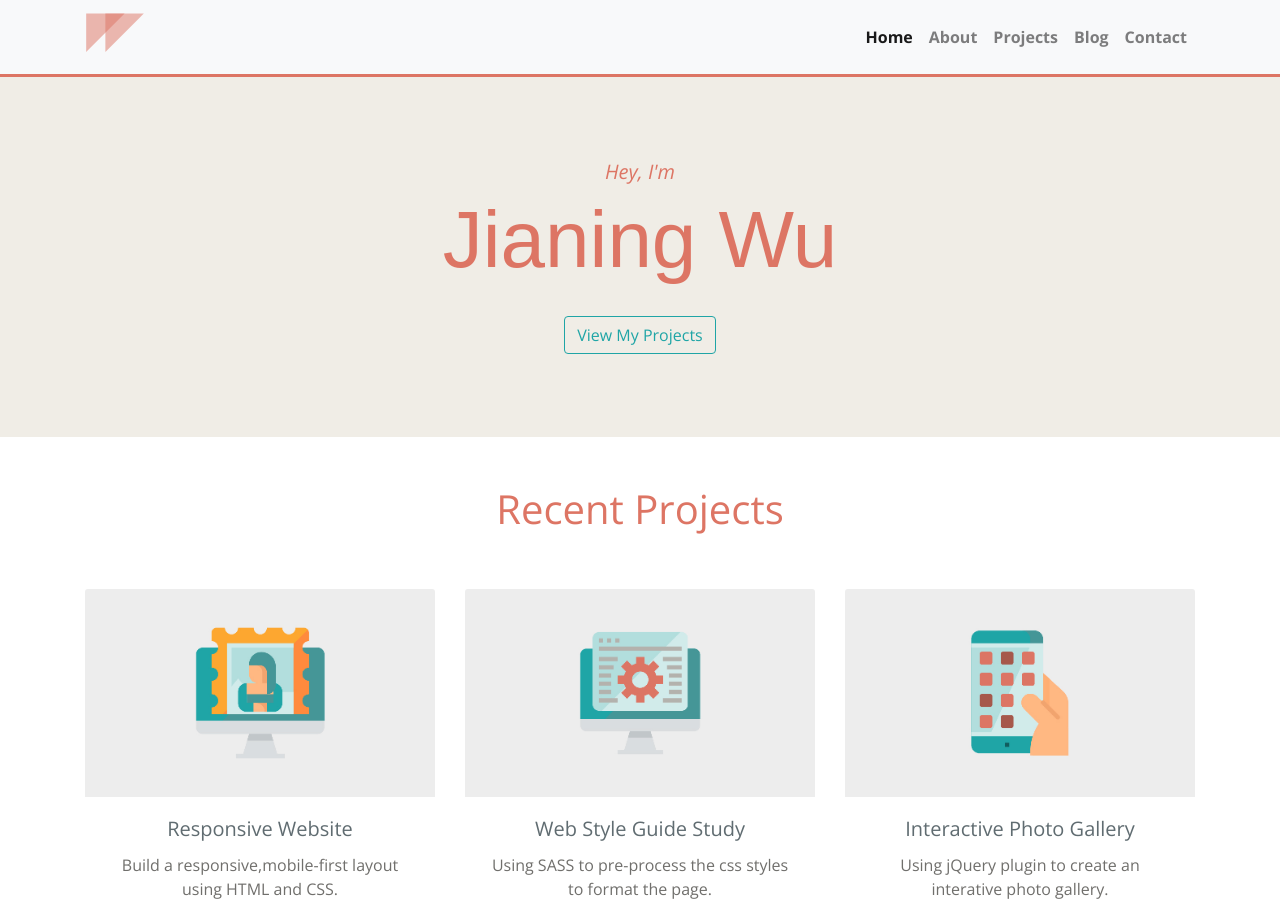
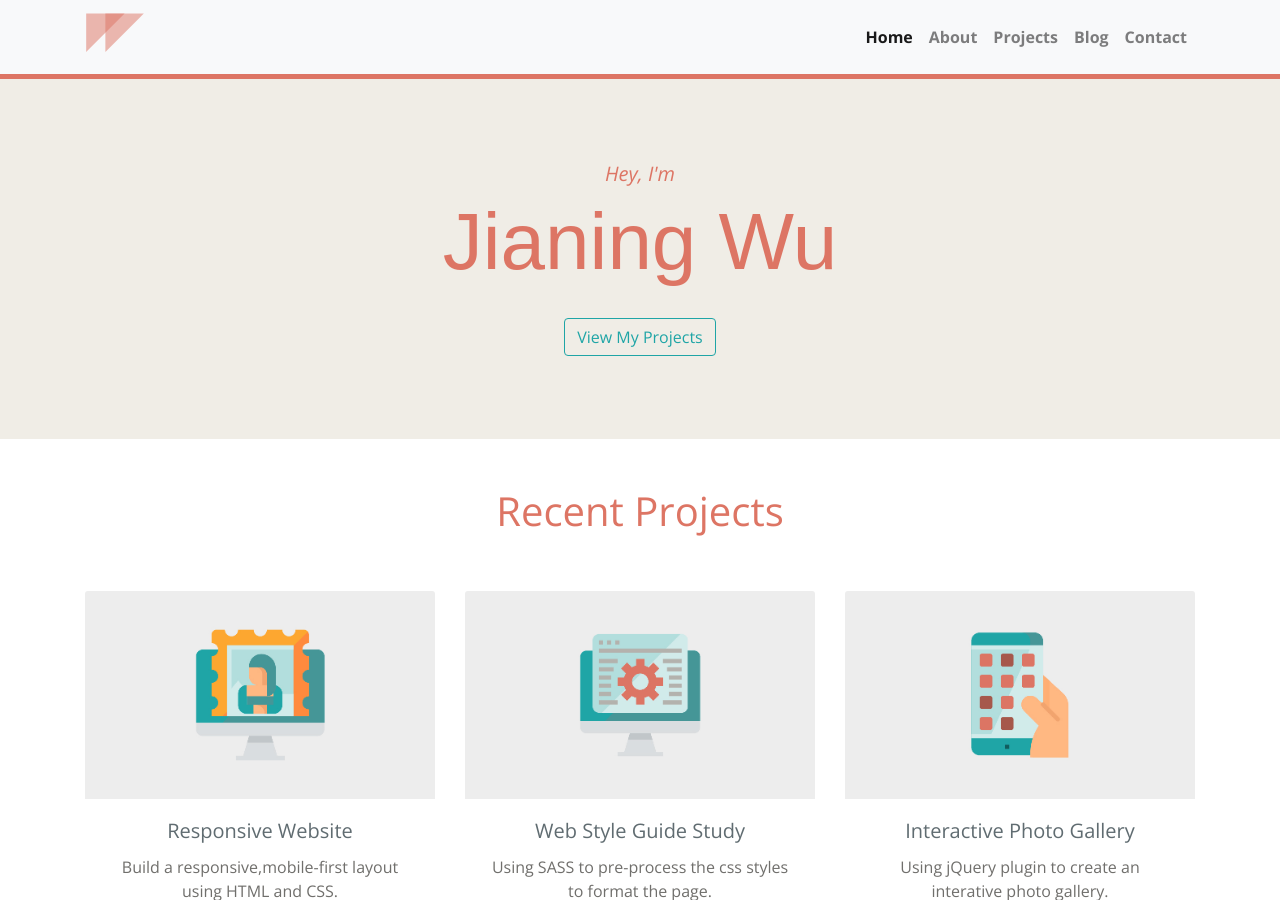
Before and after one commit to JIWU6498/wujenny.com, a Jekyll site: the page built from index.md, in a window 1280 px wide and 900 px high. Built offline with Jekyll 4.4.1, drawn with Linux system fonts in a browser that asks for light colours; nearby versions of some CDN libraries; some web fonts are replaced.

Commit message:
modify nav

```diff
--- a/assets/css/styles.css
+++ b/assets/css/styles.css
@@ -64,7 +64,7 @@ body {
 /*              Navigation styles                */
 /* ============================================= */
 #nav {
-  border-bottom: 3px solid #dd7564; }
+  border-bottom: 5px solid #dd7564; }
   @media (max-width: 480px) {
     #nav {
       height: 30px !important;
--- a/scss/component/_navigation.scss
+++ b/scss/component/_navigation.scss
@@ -3,7 +3,7 @@
 /* ============================================= */
 #nav{
 
-    border-bottom:3px solid $primary;
+    border-bottom:5px solid $primary;
     @include media-query-s($break-s) {
         height: 30px !important;
         padding:35px 10px !important;
```
